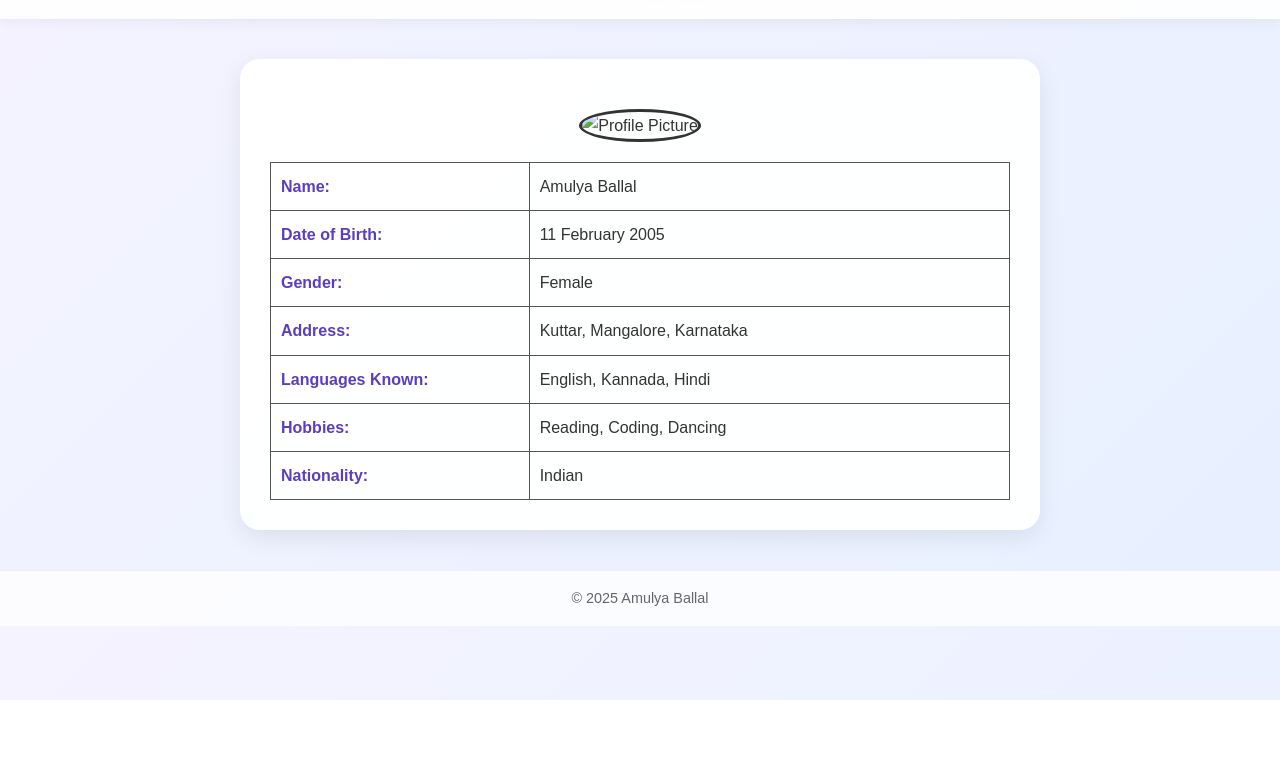
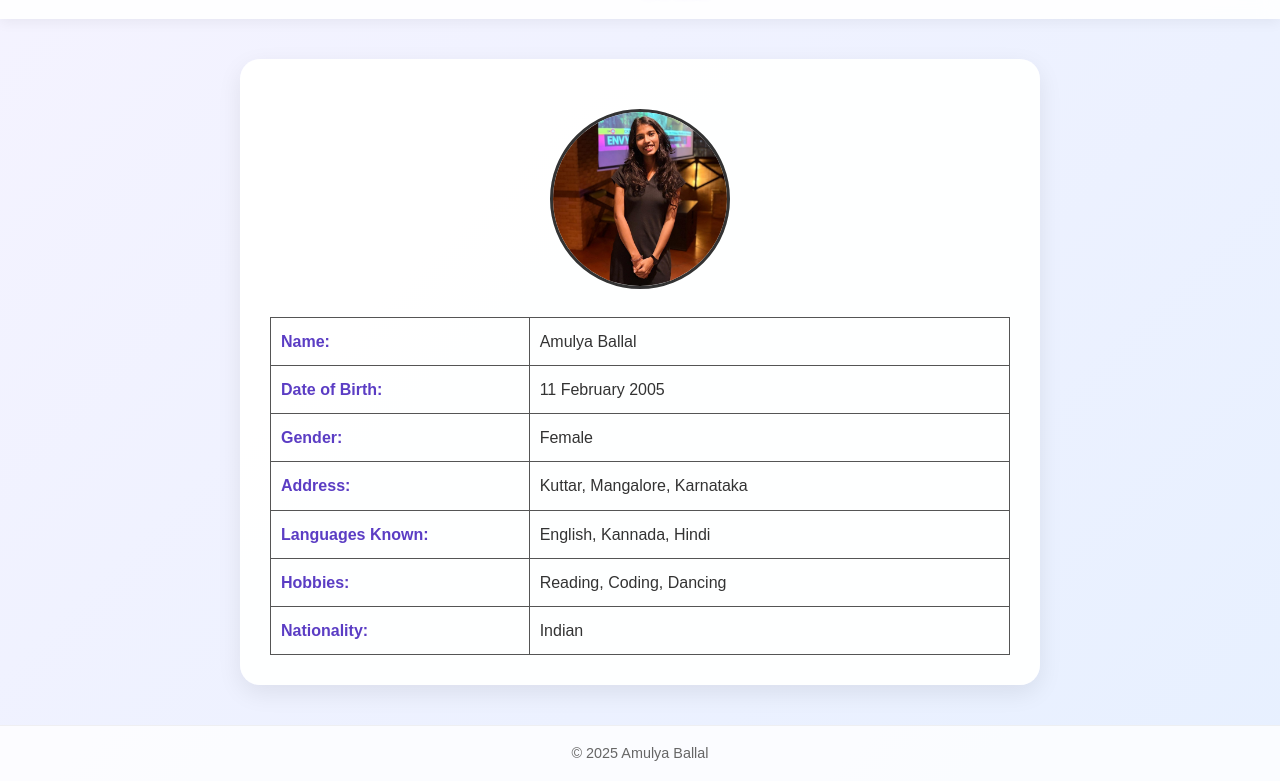
Before and after one commit to githubamulya/Amulya-portfolio, a plain HTML site: page biodata.html in a window 1280 px wide. Shown: the part 100-881 px from the top of the page. Before the commit the page ends 800 px from the top, so only its background shows below. Drawn offline with Linux system fonts and the light colour scheme.

Commit message:
Update biodata.html

```diff
--- a/biodata.html
+++ b/biodata.html
@@ -43,7 +43,7 @@
 
   <!-- ✅ PROFILE IMAGE HERE -->
   <div class="profile">
-    <img src="pIMG_20251111_153823.jpg" alt="Profile Picture">
+    <img src="IMG_20251111_153823.jpg" alt="Profile Picture">
   </div>
 
   <table>
```
